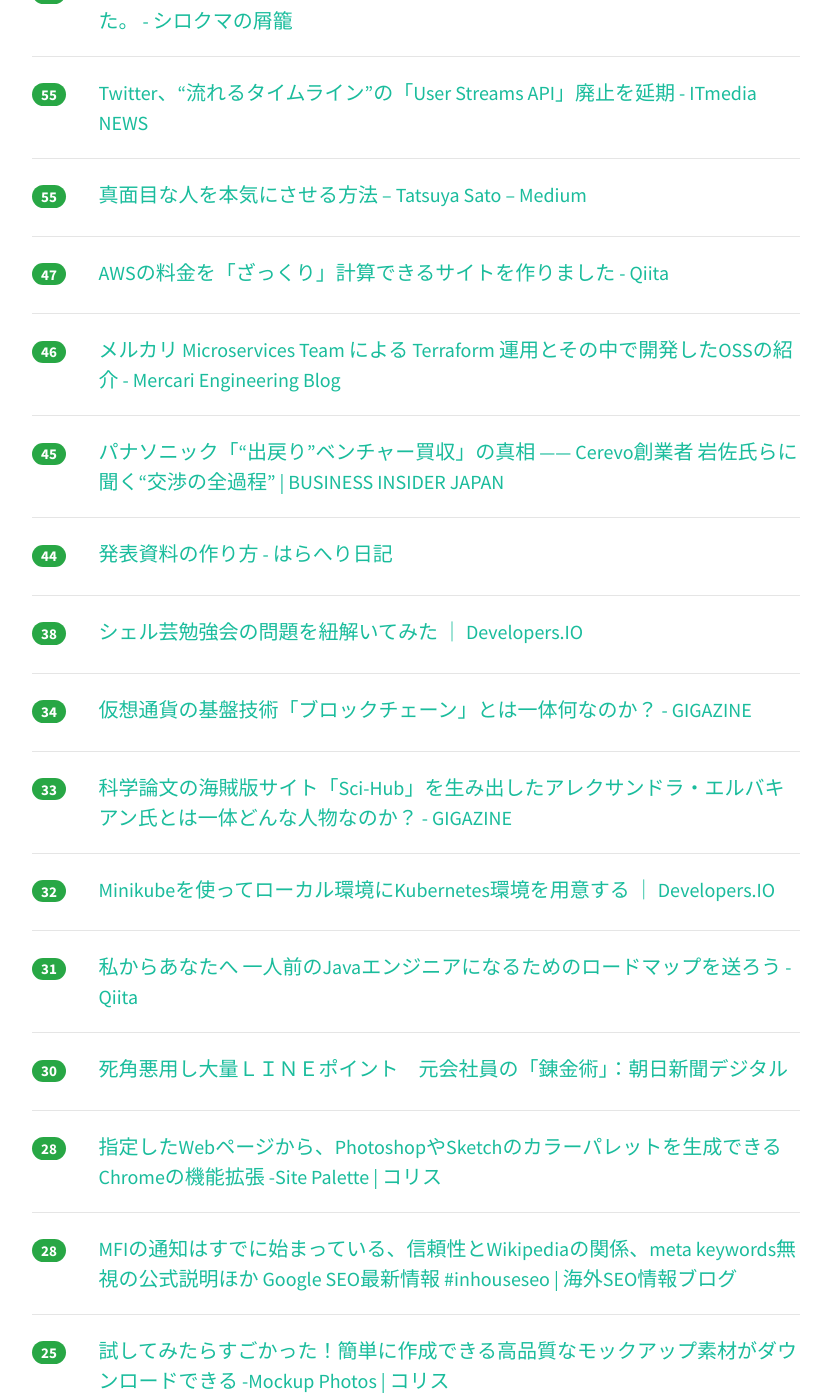
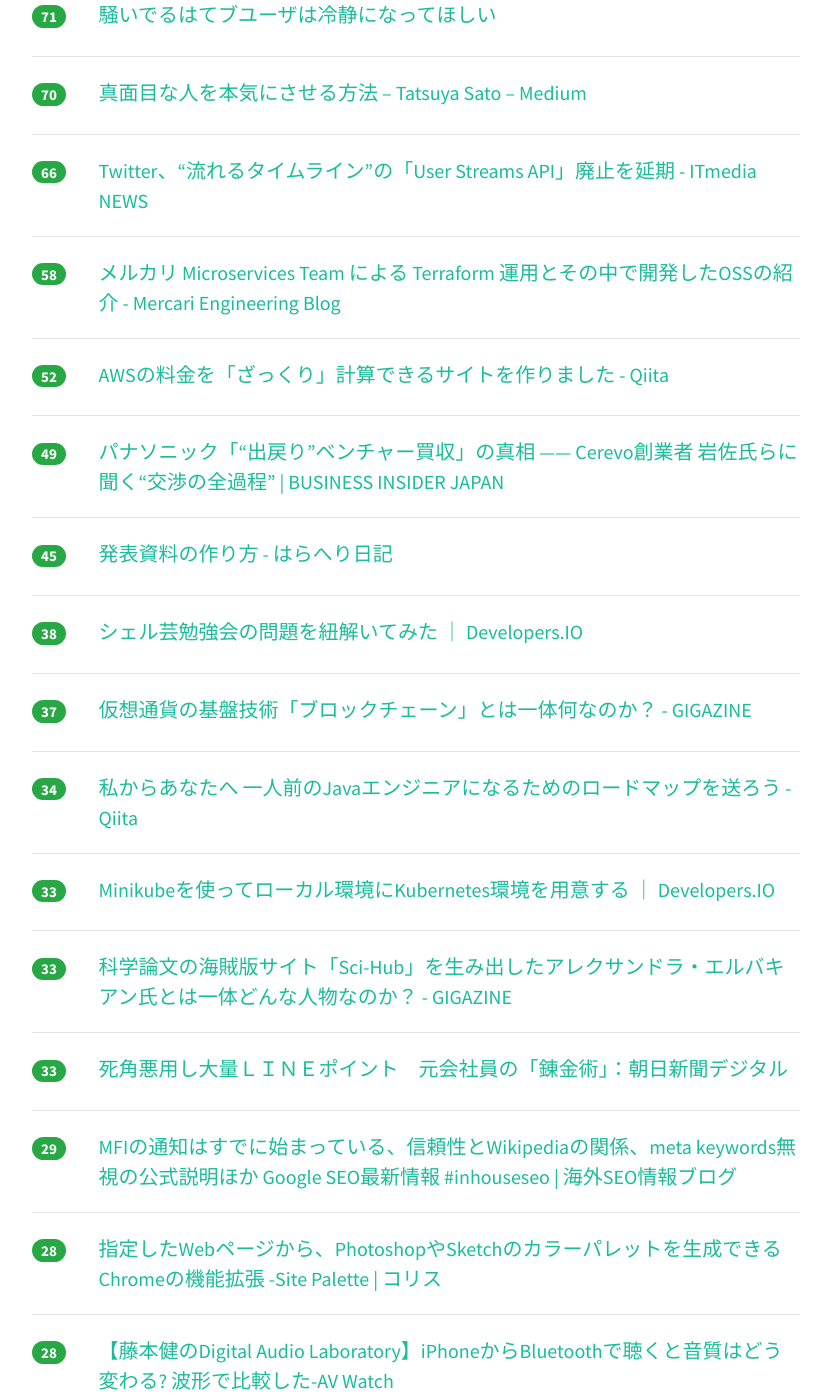
Before and after one commit to yatta47/hatena-matome-site, a Jekyll site: the page built from _posts/2018-04-09-hatena.md, in a window 1280 px wide and 1400 px high, scrolled down 832 px. Shown: the whole window, without its empty margins (224-1055 px from the left). Built offline with Jekyll 4.4.1, drawn with Linux system fonts in a browser that asks for light colours; nearby versions of some CDN libraries; some of the changed text lies outside the part shown.

Commit message:
Updated 2018-04-09

```diff
--- a/_posts/2018-04-09-hatena.md
+++ b/_posts/2018-04-09-hatena.md
@@ -1,14 +1,19 @@
 ---
 layout: post
 title:  "2018-04-09 はてぶIT"
-date:   2018-04-09 16:03:13
+date:   2018-04-09 17:01:53
 tags: [it-hotentry]
 ---
-41 件のデータあり
+42 件のデータあり
 
 <hr><div class="row">
-<div class="col-1"><span class="badge badge-pill badge-success h2">198</span></div>
+<div class="col-1"><span class="badge badge-pill badge-success h2">219</span></div>
 <div class="col-11"><a href='http://fujii-yuji.net/2018/04/killtheleechsite.html' target='_blank'>漫画村などのリーチサイトを潰したい人が山ほどいるのに、潰れないのはなぜか。 | フジイユウジ::ドットネット</a></div>
+</div>
+<hr>
+<div class="row">
+<div class="col-1"><span class="badge badge-pill badge-success h2">136</span></div>
+<div class="col-11"><a href='https://www.slideshare.net/keiyagita/vuejsvuex-vuerouter-nuxt-92559566' target='_blank'>Vue.jsの関連ツール・ライブラリ(Vuex, Vue-Router, Nuxt)</a></div>
 </div>
 <hr>
 <div class="row">
@@ -17,52 +22,47 @@ tags: [it-hotentry]
 </div>
 <hr>
 <div class="row">
-<div class="col-1"><span class="badge badge-pill badge-success h2">129</span></div>
-<div class="col-11"><a href='https://www.slideshare.net/keiyagita/vuejsvuex-vuerouter-nuxt-92559566' target='_blank'>Vue.jsの関連ツール・ライブラリ(Vuex, Vue-Router, Nuxt)</a></div>
-</div>
-<hr>
-<div class="row">
-<div class="col-1"><span class="badge badge-pill badge-success h2">94</span></div>
+<div class="col-1"><span class="badge badge-pill badge-success h2">111</span></div>
 <div class="col-11"><a href='https://ninatokaniwarosu.blogspot.com/2018/04/iot.html' target='_blank'>-: IoTやめた</a></div>
 </div>
 <hr>
 <div class="row">
-<div class="col-1"><span class="badge badge-pill badge-success h2">70</span></div>
+<div class="col-1"><span class="badge badge-pill badge-success h2">85</span></div>
+<div class="col-11"><a href='http://p-shirokuma.hatenadiary.com/entry/20180409/1523237088' target='_blank'>ネットの正論や世論に包囲されても、言いたいことは言うべきだと思い出した。 - シロクマの屑籠</a></div>
+</div>
+<hr>
+<div class="row">
+<div class="col-1"><span class="badge badge-pill badge-success h2">71</span></div>
 <div class="col-11"><a href='https://anond.hatelabo.jp/20180408225447' target='_blank'>騒いでるはてブユーザは冷静になってほしい</a></div>
 </div>
 <hr>
 <div class="row">
-<div class="col-1"><span class="badge badge-pill badge-success h2">67</span></div>
-<div class="col-11"><a href='http://p-shirokuma.hatenadiary.com/entry/20180409/1523237088' target='_blank'>ネットの正論や世論に包囲されても、言いたいことは言うべきだと思い出した。 - シロクマの屑籠</a></div>
+<div class="col-1"><span class="badge badge-pill badge-success h2">70</span></div>
+<div class="col-11"><a href='https://medium.com/@satoryu/7e111986d7f0' target='_blank'>真面目な人を本気にさせる方法 – Tatsuya Sato – Medium</a></div>
 </div>
 <hr>
 <div class="row">
-<div class="col-1"><span class="badge badge-pill badge-success h2">55</span></div>
+<div class="col-1"><span class="badge badge-pill badge-success h2">66</span></div>
 <div class="col-11"><a href='http://www.itmedia.co.jp/news/articles/1804/09/news046.html' target='_blank'>Twitter、“流れるタイムライン”の「User Streams API」廃止を延期 - ITmedia NEWS</a></div>
 </div>
 <hr>
 <div class="row">
-<div class="col-1"><span class="badge badge-pill badge-success h2">55</span></div>
-<div class="col-11"><a href='https://medium.com/@satoryu/7e111986d7f0' target='_blank'>真面目な人を本気にさせる方法 – Tatsuya Sato – Medium</a></div>
+<div class="col-1"><span class="badge badge-pill badge-success h2">58</span></div>
+<div class="col-11"><a href='http://tech.mercari.com/entry/2018/04/09/110000' target='_blank'>メルカリ Microservices Team による Terraform 運用とその中で開発したOSSの紹介 - Mercari Engineering Blog</a></div>
 </div>
 <hr>
 <div class="row">
-<div class="col-1"><span class="badge badge-pill badge-success h2">47</span></div>
+<div class="col-1"><span class="badge badge-pill badge-success h2">52</span></div>
 <div class="col-11"><a href='https://qiita.com/noplan1989/items/64491dab247d92e10d41' target='_blank'>AWSの料金を「ざっくり」計算できるサイトを作りました - Qiita</a></div>
 </div>
 <hr>
 <div class="row">
-<div class="col-1"><span class="badge badge-pill badge-success h2">46</span></div>
-<div class="col-11"><a href='http://tech.mercari.com/entry/2018/04/09/110000' target='_blank'>メルカリ Microservices Team による Terraform 運用とその中で開発したOSSの紹介 - Mercari Engineering Blog</a></div>
+<div class="col-1"><span class="badge badge-pill badge-success h2">49</span></div>
+<div class="col-11"><a href='https://www.businessinsider.jp/post-165291' target='_blank'>パナソニック「“出戻り”ベンチャー買収」の真相 —— Cerevo創業者 岩佐氏らに聞く“交渉の全過程” | BUSINESS INSIDER JAPAN</a></div>
 </div>
 <hr>
 <div class="row">
 <div class="col-1"><span class="badge badge-pill badge-success h2">45</span></div>
-<div class="col-11"><a href='https://www.businessinsider.jp/post-165291' target='_blank'>パナソニック「“出戻り”ベンチャー買収」の真相 —— Cerevo創業者 岩佐氏らに聞く“交渉の全過程” | BUSINESS INSIDER JAPAN</a></div>
-</div>
-<hr>
-<div class="row">
-<div class="col-1"><span class="badge badge-pill badge-success h2">44</span></div>
 <div class="col-11"><a href='https://sota1235.hatenablog.com/entry/2018/04/08/233451' target='_blank'>発表資料の作り方 - はらへり日記</a></div>
 </div>
 <hr>
@@ -72,8 +72,18 @@ tags: [it-hotentry]
 </div>
 <hr>
 <div class="row">
+<div class="col-1"><span class="badge badge-pill badge-success h2">37</span></div>
+<div class="col-11"><a href='https://gigazine.net/news/20180409-what-blockchain/' target='_blank'>仮想通貨の基盤技術「ブロックチェーン」とは一体何なのか？ - GIGAZINE</a></div>
+</div>
+<hr>
+<div class="row">
 <div class="col-1"><span class="badge badge-pill badge-success h2">34</span></div>
-<div class="col-11"><a href='https://gigazine.net/news/20180409-what-blockchain/' target='_blank'>仮想通貨の基盤技術「ブロックチェーン」とは一体何なのか？ - GIGAZINE</a></div>
+<div class="col-11"><a href='https://qiita.com/haruto167/items/5a784df032518277f4a0' target='_blank'>私からあなたへ 一人前のJavaエンジニアになるためのロードマップを送ろう - Qiita</a></div>
+</div>
+<hr>
+<div class="row">
+<div class="col-1"><span class="badge badge-pill badge-success h2">33</span></div>
+<div class="col-11"><a href='https://dev.classmethod.jp/tool/docker/minikube/' target='_blank'>Minikubeを使ってローカル環境にKubernetes環境を用意する ｜ Developers.IO</a></div>
 </div>
 <hr>
 <div class="row">
@@ -82,18 +92,13 @@ tags: [it-hotentry]
 </div>
 <hr>
 <div class="row">
-<div class="col-1"><span class="badge badge-pill badge-success h2">32</span></div>
-<div class="col-11"><a href='https://dev.classmethod.jp/tool/docker/minikube/' target='_blank'>Minikubeを使ってローカル環境にKubernetes環境を用意する ｜ Developers.IO</a></div>
+<div class="col-1"><span class="badge badge-pill badge-success h2">33</span></div>
+<div class="col-11"><a href='https://www.asahi.com/articles/ASL455T3XL45ULFA039.html' target='_blank'>死角悪用し大量ＬＩＮＥポイント　元会社員の「錬金術」：朝日新聞デジタル</a></div>
 </div>
 <hr>
 <div class="row">
-<div class="col-1"><span class="badge badge-pill badge-success h2">31</span></div>
-<div class="col-11"><a href='https://qiita.com/haruto167/items/5a784df032518277f4a0' target='_blank'>私からあなたへ 一人前のJavaエンジニアになるためのロードマップを送ろう - Qiita</a></div>
-</div>
-<hr>
-<div class="row">
-<div class="col-1"><span class="badge badge-pill badge-success h2">30</span></div>
-<div class="col-11"><a href='https://www.asahi.com/articles/ASL455T3XL45ULFA039.html' target='_blank'>死角悪用し大量ＬＩＮＥポイント　元会社員の「錬金術」：朝日新聞デジタル</a></div>
+<div class="col-1"><span class="badge badge-pill badge-success h2">29</span></div>
+<div class="col-11"><a href='https://www.suzukikenichi.com/blog/ama-with-google-at-ism-spin-off-4/' target='_blank'>MFIの通知はすでに始まっている、信頼性とWikipediaの関係、meta keywords無視の公式説明ほか Google SEO最新情報 #inhouseseo | 海外SEO情報ブログ</a></div>
 </div>
 <hr>
 <div class="row">
@@ -103,17 +108,17 @@ tags: [it-hotentry]
 <hr>
 <div class="row">
 <div class="col-1"><span class="badge badge-pill badge-success h2">28</span></div>
-<div class="col-11"><a href='https://www.suzukikenichi.com/blog/ama-with-google-at-ism-spin-off-4/' target='_blank'>MFIの通知はすでに始まっている、信頼性とWikipediaの関係、meta keywords無視の公式説明ほか Google SEO最新情報 #inhouseseo | 海外SEO情報ブログ</a></div>
+<div class="col-11"><a href='https://av.watch.impress.co.jp/docs/series/dal/1115911.html' target='_blank'>【藤本健のDigital Audio Laboratory】iPhoneからBluetoothで聴くと音質はどう変わる? 波形で比較した-AV Watch</a></div>
 </div>
 <hr>
 <div class="row">
-<div class="col-1"><span class="badge badge-pill badge-success h2">25</span></div>
+<div class="col-1"><span class="badge badge-pill badge-success h2">26</span></div>
 <div class="col-11"><a href='https://coliss.com/articles/freebies/high-quality-mockups-mockup-photos.html' target='_blank'>試してみたらすごかった！簡単に作成できる高品質なモックアップ素材がダウンロードできる -Mockup Photos | コリス</a></div>
 </div>
 <hr>
 <div class="row">
 <div class="col-1"><span class="badge badge-pill badge-success h2">25</span></div>
-<div class="col-11"><a href='https://av.watch.impress.co.jp/docs/series/dal/1115911.html' target='_blank'>【藤本健のDigital Audio Laboratory】iPhoneからBluetoothで聴くと音質はどう変わる? 波形で比較した-AV Watch</a></div>
+<div class="col-11"><a href='https://gist.github.com/ujihisa/9d8fa8dfbc373512a575031cee2f6bb3' target='_blank'>2018-04-ujihisa-fablic.md · GitHub</a></div>
 </div>
 <hr>
 <div class="row">
@@ -123,12 +128,12 @@ tags: [it-hotentry]
 <hr>
 <div class="row">
 <div class="col-1"><span class="badge badge-pill badge-success h2">24</span></div>
-<div class="col-11"><a href='https://gist.github.com/ujihisa/9d8fa8dfbc373512a575031cee2f6bb3' target='_blank'>2018-04-ujihisa-fablic.md · GitHub</a></div>
+<div class="col-11"><a href='https://note.mu/craft_kim/n/n6c740b2b576f' target='_blank'>ネットで実名で活動する人たちとそうでない我々との一生埋まらない断絶とかそのへんの話｜くらふと｜note</a></div>
 </div>
 <hr>
 <div class="row">
 <div class="col-1"><span class="badge badge-pill badge-success h2">23</span></div>
-<div class="col-11"><a href='https://note.mu/craft_kim/n/n6c740b2b576f' target='_blank'>ネットで実名で活動する人たちとそうでない我々との一生埋まらない断絶とかそのへんの話｜くらふと｜note</a></div>
+<div class="col-11"><a href='https://developers-jp.googleblog.com/2018/04/continuous-shared-element-transitions.html' target='_blank'>Google Developers Japan: 共通要素を使った途切れない画面遷移: RecyclerView から ViewPager へ</a></div>
 </div>
 <hr>
 <div class="row">
@@ -147,11 +152,6 @@ tags: [it-hotentry]
 </div>
 <hr>
 <div class="row">
-<div class="col-1"><span class="badge badge-pill badge-success h2">21</span></div>
-<div class="col-11"><a href='https://developers-jp.googleblog.com/2018/04/continuous-shared-element-transitions.html' target='_blank'>Google Developers Japan: 共通要素を使った途切れない画面遷移: RecyclerView から ViewPager へ</a></div>
-</div>
-<hr>
-<div class="row">
 <div class="col-1"><span class="badge badge-pill badge-success h2">19</span></div>
 <div class="col-11"><a href='https://icon.jp/archives/14750' target='_blank'>ICON » Musikmesse 2018: Avid、無償の楽譜作成ソフト「Sibelius | First」を発表！ 誰もが高品位な楽譜を作成することが可能に</a></div>
 </div>
@@ -159,6 +159,11 @@ tags: [it-hotentry]
 <div class="row">
 <div class="col-1"><span class="badge badge-pill badge-success h2">19</span></div>
 <div class="col-11"><a href='http://blockchain.gunosy.io/entry/token-summary-and-token-contract' target='_blank'>トークンコントラクトの仕組みとERC20トークンを用いたサービス設計の概要 - Gunosy Blockchain Blog</a></div>
+</div>
+<hr>
+<div class="row">
+<div class="col-1"><span class="badge badge-pill badge-success h2">19</span></div>
+<div class="col-11"><a href='https://wired.jp/2018/04/09/spotify-and-subscription-model/' target='_blank'>音楽配信の頂点に立ったSpotifyは、いかに「サブスクリプション」を成功させたのか｜WIRED.jp</a></div>
 </div>
 <hr>
 <div class="row">
@@ -187,13 +192,13 @@ tags: [it-hotentry]
 </div>
 <hr>
 <div class="row">
-<div class="col-1"><span class="badge badge-pill badge-success h2">13</span></div>
-<div class="col-11"><a href='http://sakak.hatenablog.com/entry/2018/04/08/172302' target='_blank'>α7Ⅲで撮る桜 - Sakak's Gadget Blog</a></div>
+<div class="col-1"><span class="badge badge-pill badge-success h2">15</span></div>
+<div class="col-11"><a href='http://www.hirotsuru.com/entry/2018/04/09/081607' target='_blank'>ペパカレのインフラ研修を修了した - Fire Engine</a></div>
 </div>
 <hr>
 <div class="row">
 <div class="col-1"><span class="badge badge-pill badge-success h2">13</span></div>
-<div class="col-11"><a href='http://www.hirotsuru.com/entry/2018/04/09/081607' target='_blank'>ペパカレのインフラ研修を修了した - Fire Engine</a></div>
+<div class="col-11"><a href='http://sakak.hatenablog.com/entry/2018/04/08/172302' target='_blank'>α7Ⅲで撮る桜 - Sakak's Gadget Blog</a></div>
 </div>
 <hr>
 <div class="row">
```
